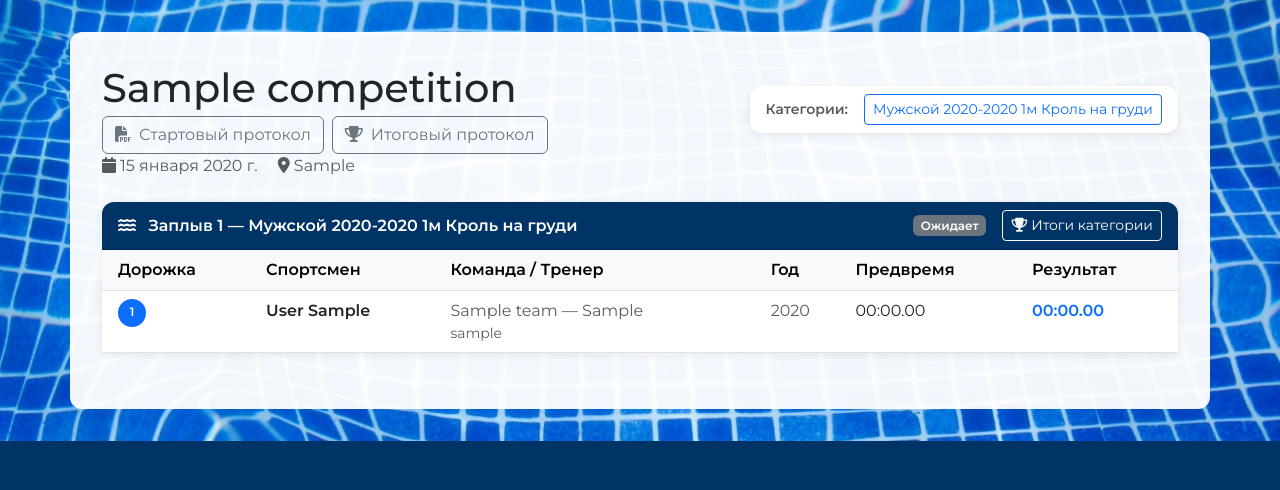
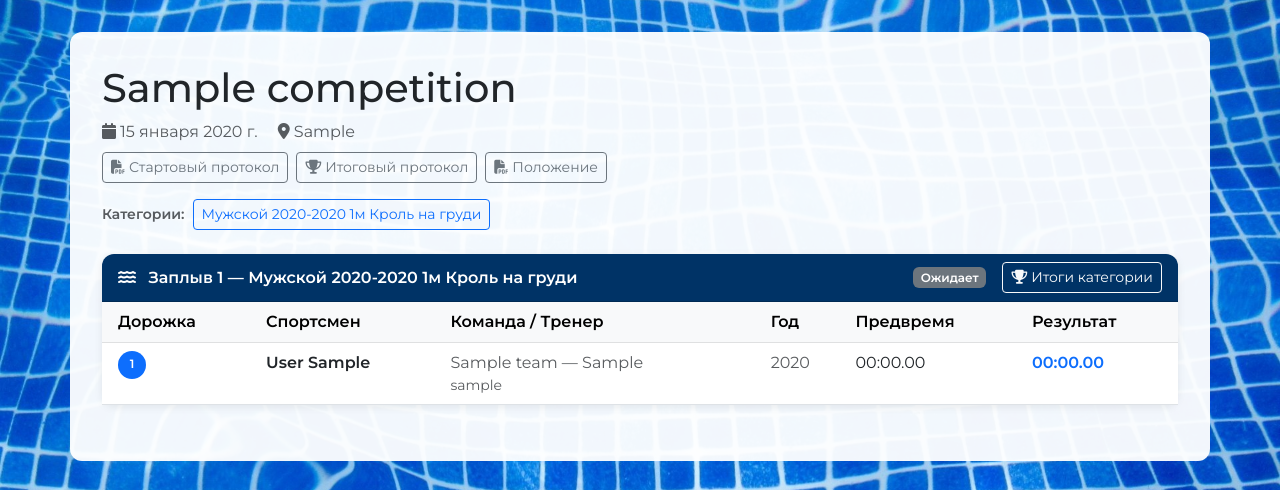
Before and after one commit to Skvorcmen/iSwim_Academy, a Django app: page /competitions/1/heats/ in a window 1280 px wide. Shown: the part 56-546 px from the top of the page. Run offline with Django 5.2, Linux system fonts and the light colour scheme; a user stored in the database is signed in; tables that the repository leaves empty hold one stand-in row (values such as "Sample post").

Commit message:
✅ Название соревнования ✅ Дата и место в одной строке ✅ Три кнопки протоколов в ряд ✅ Категории для навигации отдельной строкой ✅ Заплывы с статусами

```diff
--- a/templates/competitions/view_heats.html
+++ b/templates/competitions/view_heats.html
@@ -4,38 +4,28 @@
 {% block title %}Заплывы — {{ competition.name }}{% endblock %}
 
 {% block content %}
-<div class="d-flex justify-content-between align-items-center mb-4">
+<div class="mb-4">
+    <div class="d-flex justify-content-between align-items-start flex-wrap gap-3">
         <div>
-        <h1 class="mb-1">{{ competition.name }}</h1>
-        <div class="d-flex gap-2">
-            <a href="{% url 'download_start_protocol_pdf' competition.id %}"
-               class="btn btn-outline-secondary">
-                <i class="fas fa-file-pdf me-2"></i>Стартовый протокол
-            </a>
-            <a href="{% url 'download_competition_results_pdf' competition.id %}"
-               class="btn btn-outline-secondary">
-                <i class="fas fa-trophy me-2"></i>Итоговый протокол
-            </a>
-        </div>
-        <p class="text-muted mb-0">
+            <h1 class="mb-2">{{ competition.name }}</h1>
+            <p class="text-muted mb-2">
                 <i class="fas fa-calendar me-1"></i>{{ competition.date }}
                 <span class="ms-3"><i class="fas fa-map-marker-alt me-1"></i>{{ competition.location }}</span>
             </p>
-    </div>
-    {% if events %}
-        <div class="card mb-4">
-            <div class="card-body py-2">
-                <div class="d-flex flex-wrap gap-2 align-items-center">
-                    <span class="text-muted small fw-semibold me-2">Категории:</span>
-                    {% for event in events %}
-                    <a href="#event-{{ event.id }}" class="btn btn-outline-primary btn-sm">
-                        {{ event }}
+            <div class="d-flex flex-wrap gap-2">
+                <a href="{% url 'download_start_protocol_pdf' competition.id %}" class="btn btn-outline-secondary btn-sm">
+                    <i class="fas fa-file-pdf me-1"></i>Стартовый протокол
                 </a>
-                    {% endfor %}
+                <a href="{% url 'download_competition_results_pdf' competition.id %}" class="btn btn-outline-secondary btn-sm">
+                    <i class="fas fa-trophy me-1"></i>Итоговый протокол
+                </a>
+                {% if competition.regulations_pdf %}
+                <a href="{{ competition.regulations_pdf.url }}" class="btn btn-outline-secondary btn-sm" target="_blank">
+                    <i class="fas fa-file-pdf me-1"></i>Положение
+                </a>
+                {% endif %}
             </div>
         </div>
-        </div>
-        {% endif %}
         {% if can_form_heats and not heats_formed %}
         <form method="post" action="{% url 'form_heats' competition.id %}">
             {% csrf_token %}
@@ -43,6 +33,18 @@
                 <i class="fas fa-random me-2"></i>Сформировать заплывы
             </button>
         </form>
+        {% endif %}
+    </div>
+
+    {% if events %}
+    <div class="d-flex flex-wrap gap-2 align-items-center mt-3">
+        <span class="text-muted small fw-semibold">Категории:</span>
+        {% for event in events %}
+        <a href="#event-{{ event.id }}" class="btn btn-outline-primary btn-sm">
+            {{ event }}
+        </a>
+        {% endfor %}
+    </div>
     {% endif %}
 </div>
 
```
Also changed, not shown: templates/competitions/competition_list.html (+7 -0 lines), templates/competitions/manage_competition.html (+5 -3 lines). Lines whose indentation alone changed are shown as unchanged.
